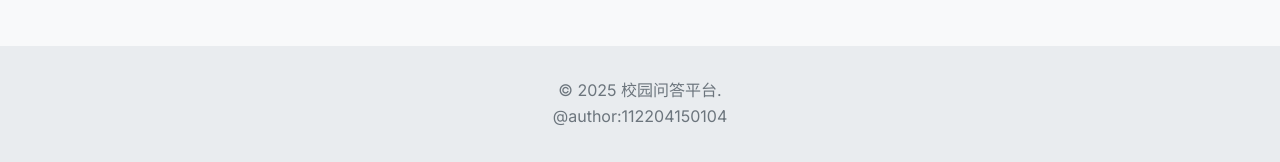
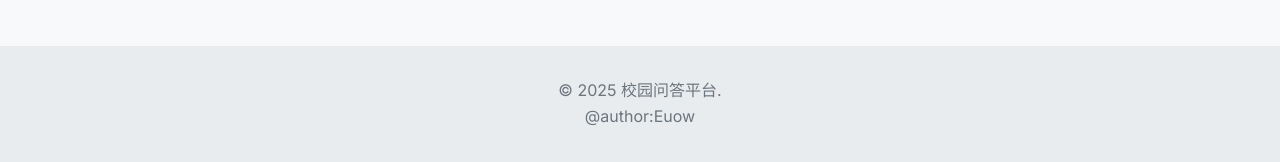
Before and after one commit to Euoww/CampusQ-A, a Django app: page /ask/ in a window 1280 px wide. Shown: the part 867-1029 px from the top of the page. Run offline with Django 5.2, Linux system fonts and the light colour scheme; the visitor is signed in with stand-in values (Sample User, id 1).

Commit message:
标注作者

```diff
--- a/templates/base.html
+++ b/templates/base.html
@@ -68,7 +68,7 @@
     <footer class="site-footer">
         <div class="container">
             <p>© {% now "Y" %} 校园问答平台. </p>
-            <p>@author:112204150104 </p>
+            <p>@author:Euow </p>
         </div>
     </footer>
 
```
